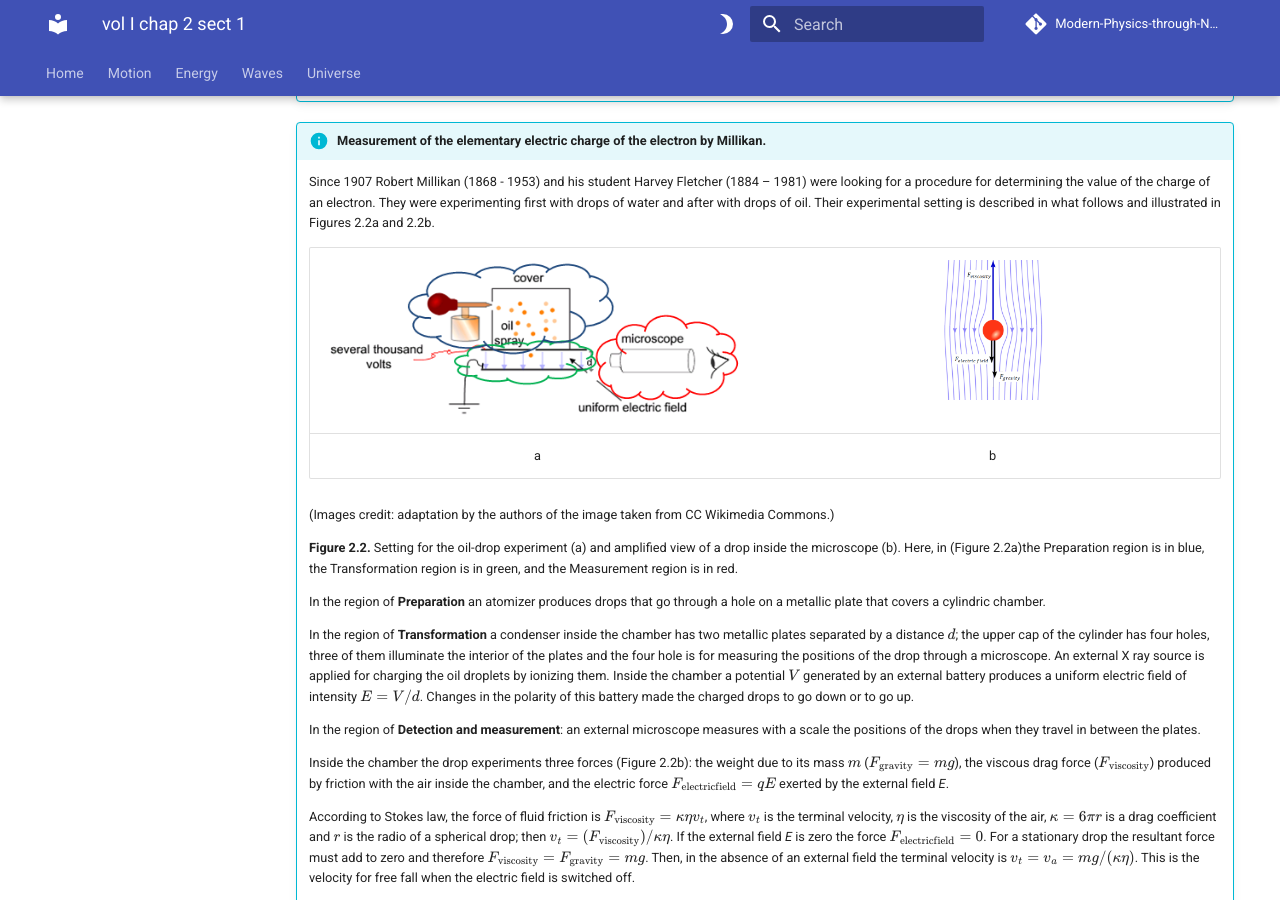
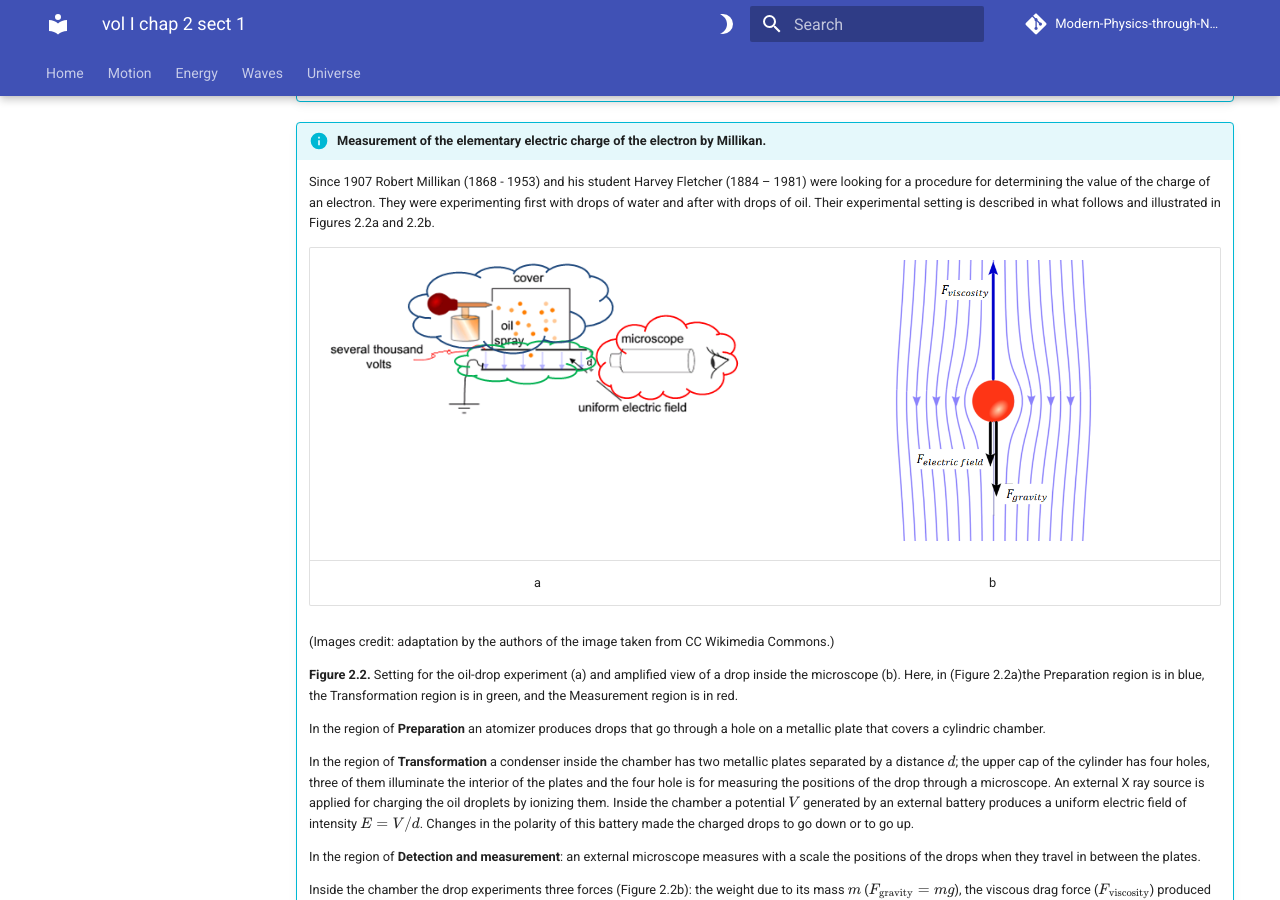
Before and after one commit to modphysnobel/modphysnobel.github.io, an MkDocs documentation site: the page built from docs/vol-I/vol-I-chap-2-sect-1.md, in a window 1280 px wide and 900 px high, scrolled down 3833 px. Built offline with MkDocs 1.6.1 and Material for MkDocs 9.7.7, drawn with Linux system fonts in a browser that asks for light colours; some web fonts are replaced; comment, search, counter and statistics services are not loaded.

Commit message:
Update vol-I-chap-2-sect-1.md

```diff
--- a/docs/vol-I/vol-I-chap-2-sect-1.md
+++ b/docs/vol-I/vol-I-chap-2-sect-1.md
@@ -117,7 +117,7 @@ At the beginning of past century four revolutionary experiments generated new id
 	</figure>
 	</th>
 	<th width="50%" style="text-align: center">
-	![Fig9c](./figs/Vol-I-chap-2-sect-1-Fig9c.PNG){width="100"}
+	![Fig9c](./figs/Vol-I-chap-2-sect-1-Fig9c.PNG){width="200"}
 	</th>
 	</tr>
 	<tr>
```
